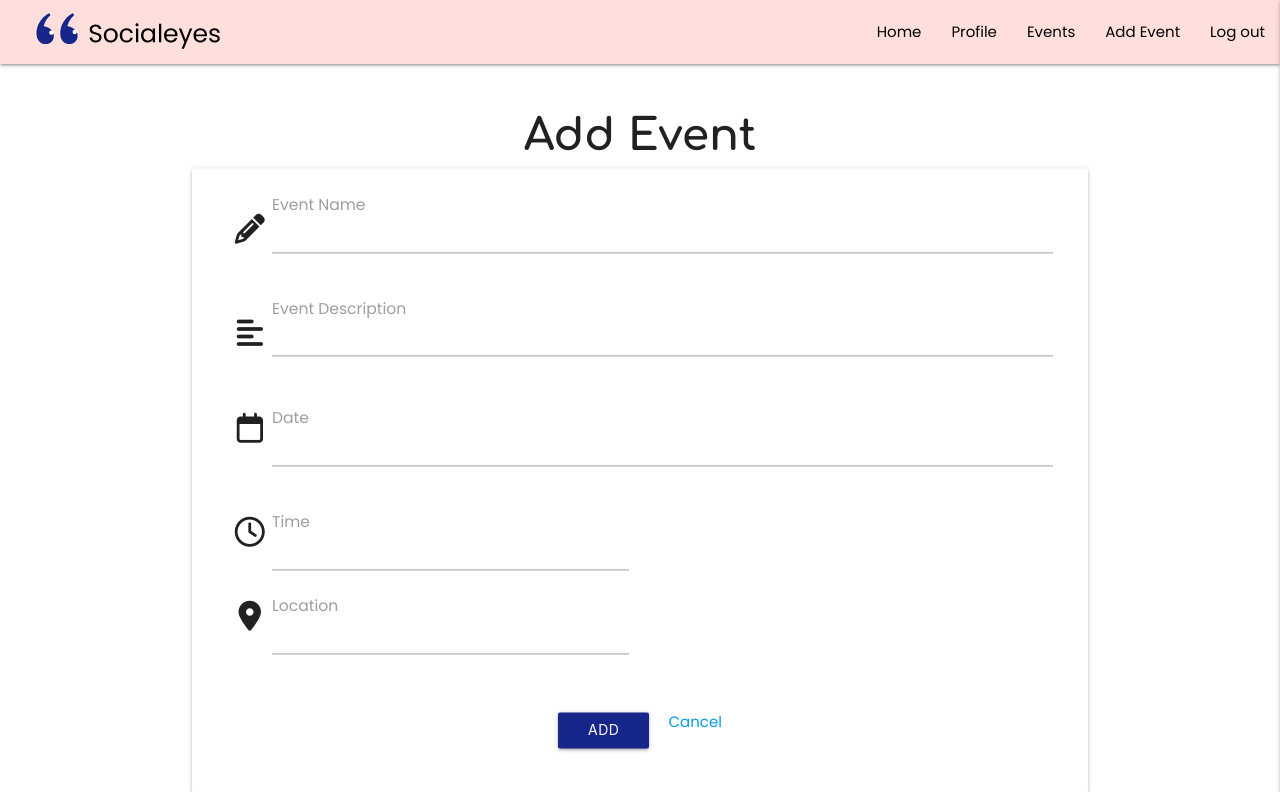
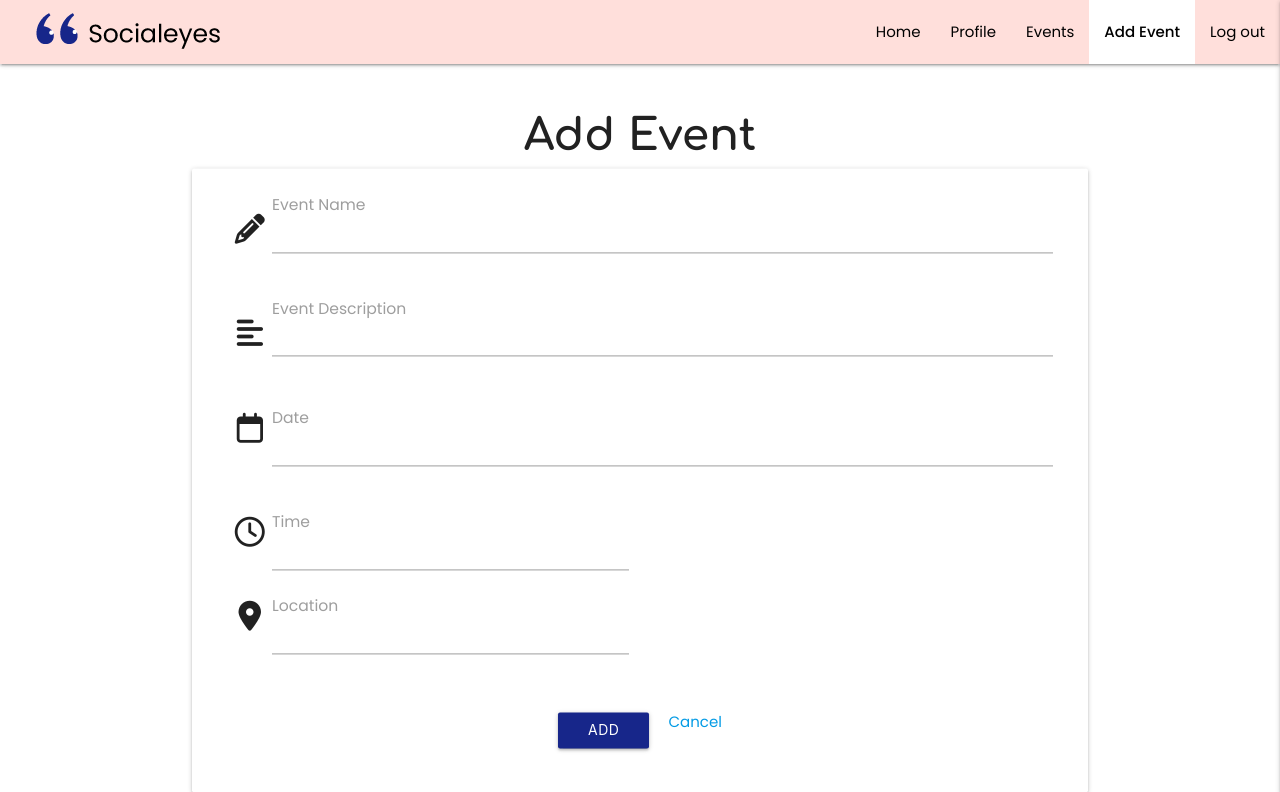
Before and after one commit to staceyJayneLewis/socialeyes, a Flask app: page /add_event in a window 1280 px wide. Shown: the top 792 px of the page. Run offline with Flask 3, Linux system fonts and the light colour scheme; the visitor is signed in with stand-in values (Sample User, id 1); some libraries are stand-ins or nearby versions; some web fonts are replaced.

Commit message:
Style: Add navbar active class button on base.html

```diff
--- a/static/css/style.css
+++ b/static/css/style.css
@@ -11,6 +11,12 @@ body {
 
 nav ul li :hover {
     background-color: #ffffff !important;
+}
+
+.nav__link--active,
+.nav__link--active a {
+  background-color: #17268A;
+  color:white!important;
 }
 
 .nav-wrapper {
@@ -276,6 +282,13 @@ label {
 
 /* large screens */
 @media only screen and (min-width: 992px) {
+    .nav__link--active,
+    .nav__link--active a {
+    background-color:#ffffff;
+    color:#000000!important;
+    font-weight:500;
+    }
+
     #hero-heading {
         width: 70%;
         top: 10%;
--- a/templates/base.html
+++ b/templates/base.html
@@ -28,15 +28,15 @@
                 </a>
                 <a href="#" data-target="mobile-demo" class="sidenav-trigger right"><i class="fas fa-bars"></i></a>
                 <ul class="right hide-on-med-and-down nav-right">
-                    <li><a href="{{ url_for('home') }}" class="black-text">Home</a></li>
+                    <li><a href="{{ url_for('home') }}" class="{{'nav__link--active' if request.path == url_for('home')}} black-text">Home</a></li>
                     {% if session["user"] %}
-                        <li><a href="{{ url_for('profile', username=session['user']) }}" class="black-text">Profile</a></li>
-                        <li><a href="{{ url_for('get_events') }}" class="black-text">Events</a></li>
-                        <li><a href="{{ url_for('add_event') }}" class="black-text">Add Event</a></li>
-                        <li><a href="#modal-logout" class="black-text modal-trigger">Log out</a></li>
+                        <li><a href="{{ url_for('profile', username=session['user']) }}" class="{{ 'nav__link--active' if request.path == url_for('profile', username=session['user'])}} black-text">Profile</a></li>
+                        <li><a href="{{ url_for('get_events') }}" class="{{'nav__link--active' if request.path == url_for('get_events')}} black-text">Events</a></li>
+                        <li><a href="{{ url_for('add_event') }}" class="{{ 'nav__link--active' if request.path == url_for('add_event')}} black-text">Add Event</a></li>
+                        <li><a href="#modal-logout" class="{{ 'nav__link--active' if request.path == url_for('logout')}} black-text modal-trigger">Log out</a></li>
                     {% else %}
-                        <li><a href="{{ url_for('login') }}" class="black-text">Log in</a></li>
-                        <li><a href="{{ url_for('sign_up') }}" class="black-text">Sign up</a></li>
+                        <li><a href="{{ url_for('login') }}" class="{{ 'nav__link--active' if request.path == url_for('login')}} black-text">Log in</a></li>
+                        <li><a href="{{ url_for('sign_up') }}" class="{{ 'nav__link--active' if request.path == url_for('sign_up')}} black-text">Sign up</a></li>
                     {% endif %}
                 </ul>
                 {% if session["user"] %}
@@ -55,15 +55,15 @@
         </div>
         <!-- Mobile sidenav -->
         <ul class="sidenav" id="mobile-demo">
-            <li><a href="{{ url_for('home') }}" class="black-text">Home</a></li>
+            <li><a href="{{ url_for('home') }}" class="{{'nav__link--active' if request.path == url_for('home')}} black-text">Home</a></li>
             {% if session["user"] %}
-                <li><a href="{{ url_for('profile', username=session['user']) }}">Profile</a></li>
-                <li><a href="{{ url_for('get_events') }}" class="black-text">Events</a></li>
-                <li><a href="{{ url_for('add_event') }}" class="black-text">Add Event</a></li>
-                <li><a href="{{ url_for('logout') }}" class="black-text">Log out</a></li>
+                <li><a href="{{ url_for('profile', username=session['user']) }}" class="{{ 'nav__link--active' if request.path == url_for('profile', username=session['user'] )}}">Profile</a></li>
+                <li><a href="{{ url_for('get_events') }}" class="{{ 'nav__link--active' if request.path == url_for('get_events')}} black-text">Events</a></li>
+                <li><a href="{{ url_for('add_event') }}" class="{{ 'nav__link--active' if request.path == url_for('add_event')}} black-text">Add Event</a></li>
+                <li><a href="{{ url_for('logout') }}" class="{{ 'nav__link--active' if request.path == url_for('logout')}} black-text">Log out</a></li>
             {% else %}
-                <li><a href="{{ url_for('login') }}" class="black-text">Log in</a></li>
-                <li><a href="{{ url_for('sign_up') }}" class="black-text">Sign up</a></li>
+                <li><a href="{{ url_for('login') }}" class="{{ 'nav__link--active' if request.path == url_for('login')}} black-text">Log in</a></li>
+                <li><a href="{{ url_for('sign_up') }}" class="{{ 'nav__link--active' if request.path == url_for('sign_up')}} black-text">Sign up</a></li>
             {% endif %}
         </ul>
         </header>
```
Also changed, not shown: README.md.
